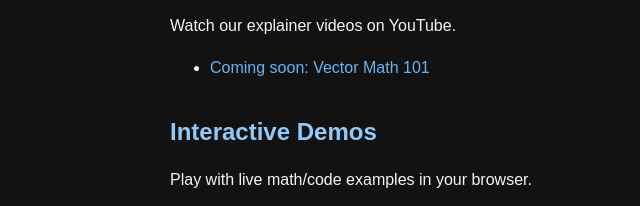
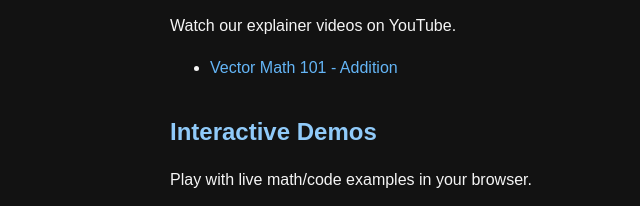
Before and after one commit to math-for-visual-coders/math-for-visual-coders.github.io, a plain HTML site: page index.html in a window 1280 px wide. Shown: the part 291-497 px from the top of the page, 70-710 px from the left. Drawn offline with Linux system fonts and the light colour scheme.

Commit message:
Update index.html

```diff
--- a/index.html
+++ b/index.html
@@ -17,7 +17,7 @@
       <h2>Videos</h2>
       <p>Watch our explainer videos on YouTube.</p>
       <ul>
-        <li><a href="#">Coming soon: Vector Math 101</a></li>
+        <li><a target="blank" href="https://youtube.com/shorts/jlwsKgIp1o4?si=2HvJB4TmkT95immQ">Vector Math 101 - Addition</a></li>
       </ul>
     </section>
 
```
